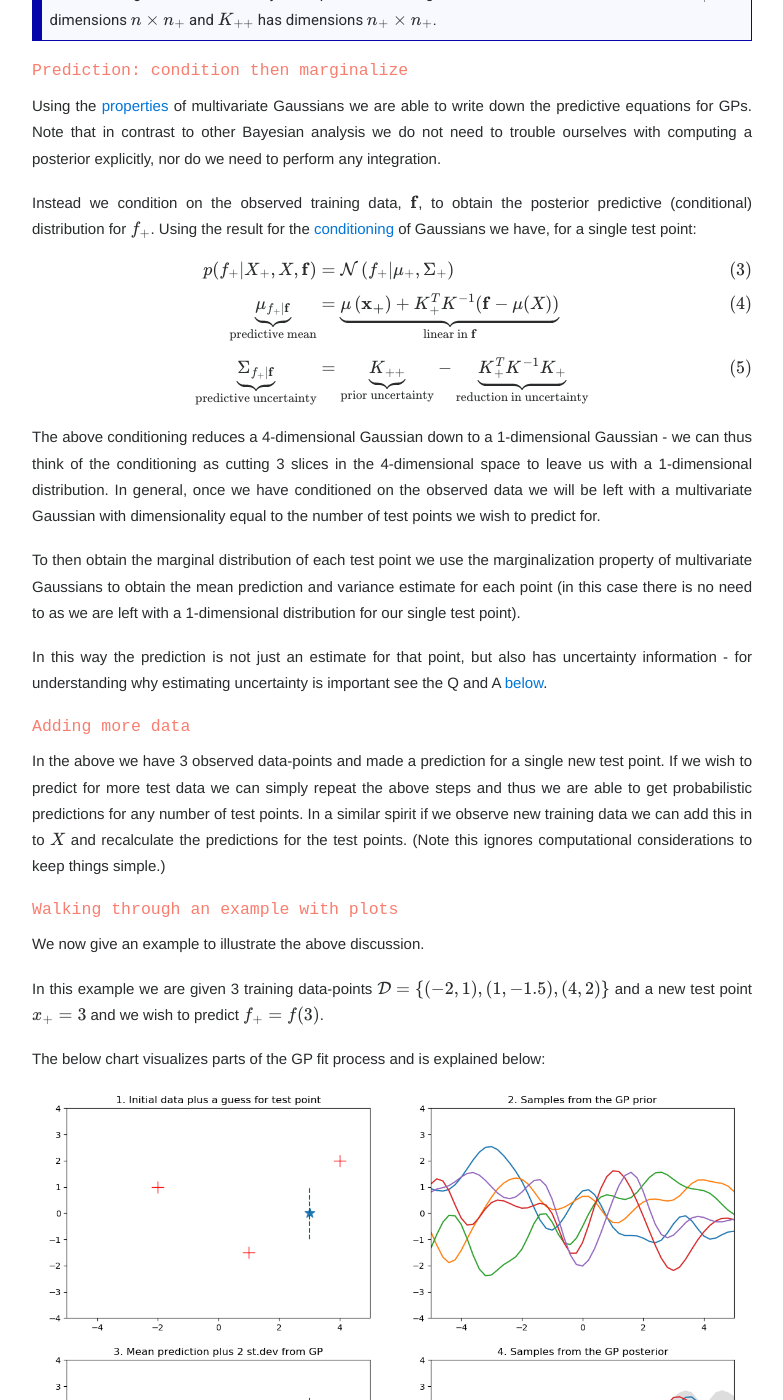
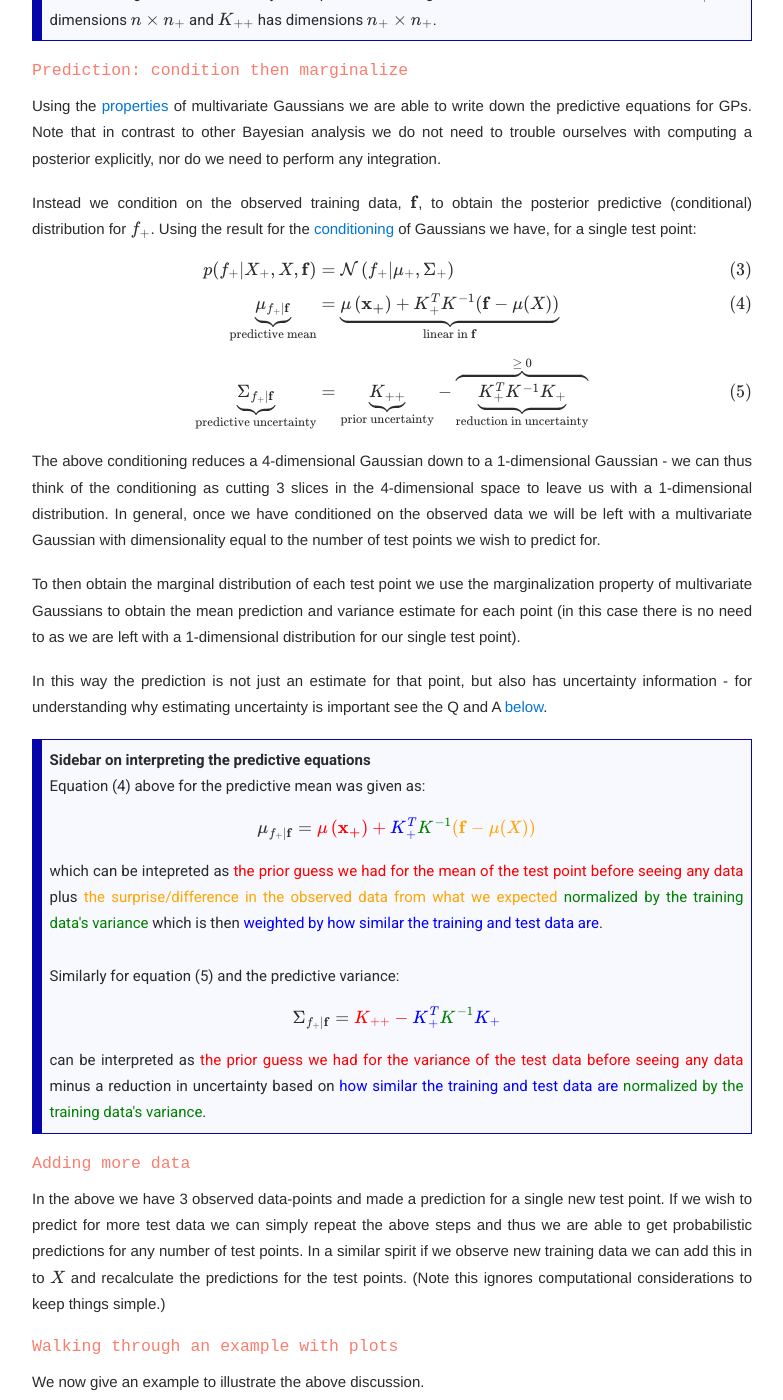
Before and after one commit to maw501/maw501.github.io, a Jekyll site: the page built from posts/_posts/technical/2019-05-08-Gaussian-Processes.md, in a window 1280 px wide and 1400 px high, scrolled down 8405 px. Shown: the whole window, without its empty margins (248-1031 px from the left). Built offline with Jekyll 4.4.1, drawn with Linux system fonts in a browser that asks for light colours; nearby versions of some CDN libraries; some web fonts are replaced; formulas are drawn with MathJax 3; comment, search, counter and statistics services are not loaded.

Commit message:
predictive eqtns

```diff
--- a/posts/_posts/technical/2019-05-08-Gaussian-Processes.md
+++ b/posts/_posts/technical/2019-05-08-Gaussian-Processes.md
@@ -231,7 +231,7 @@ Instead we condition on the observed training data, $\mathbf{f}$, to obtain the
 
 p(f_{+} | X_{+}, X, \mathbf{f}) &= \mathcal{N}\left(f_{+} | \mu_{+}, \Sigma_{+}\right) \tag{3} \\[5pt]
 \underbrace{\mathbf{\mu}_{f_{+} | \mathbf{f}}}_\text{predictive mean} &= \underbrace{\mu\left(\mathbf{x_{+}}\right) + K_{+}^{T} K^{-1}(\mathbf{f} - \mu(X))}_\text{linear in $\mathbf{f}$} \tag{4} \\[5pt]
-\underbrace{\Sigma_{f_{+} | \mathbf{f}}}_\text{predictive uncertainty} &= \underbrace{K_{\\++}}_\text{prior uncertainty} - \underbrace{K_{+}^{T} K^{-1} K_{+}}_\text{reduction in uncertainty} \tag{5}
+\underbrace{\Sigma_{f_{+} | \mathbf{f}}}_\text{predictive uncertainty} &= \underbrace{K_{\\++}}_\text{prior uncertainty} - \overbrace{\underbrace{K_{+}^{T} K^{-1} K_{+}}_\text{reduction in uncertainty}}^\text{$\geq \, 0$} \tag{5}
 \end{align*}
 </div>
 
@@ -240,6 +240,38 @@ The above conditioning reduces a 4-dimensional Gaussian down to a 1-dimensional
 To then obtain the marginal distribution of each test point we use the marginalization property of multivariate Gaussians to obtain the mean prediction and variance estimate for each point (in this case there is no need to as we are left with a 1-dimensional distribution for our single test point).
 
 In this way the prediction is not just an estimate for that point, but also has uncertainty information - for understanding why estimating uncertainty is important see the Q and A [below](#know_uncertainty).
+
+<blockquote class="tip">
+<strong>Sidebar on interpreting the predictive equations</strong>
+<br>
+
+Equation (4) above for the predictive mean was given as:
+
+<div class="math">
+\begin{align*}
+\mathbf{\mu}_{f_{+} | \mathbf{f}} &= \color{red}{\mu\left(\mathbf{x_{+}}\right)} + \color{blue}{K_{+}^{T}} \color{green}{K^{-1}}\color{orange}{(\mathbf{f} - \mu(X)) }
+\end{align*}
+</div>
+
+which can be intepreted as
+<span style="color:red">the prior guess we had for the mean of the test point before seeing any data</span> plus
+<span style="color:orange">the surprise/difference in the observed data from what we expected</span>
+<span style="color:green">normalized by the training data's variance</span> which is then
+<span style="color:blue">weighted by how similar the training and test data are</span>.
+<br>
+<br>
+Similarly for equation (5) and the predictive variance:
+<div class="math">
+\begin{align*}
+\Sigma_{f_{+} | \mathbf{f}} &= \color{red}{K_{\\++}}- \color{blue}{K_{+}^{T}} \color{green}{K^{-1}} \color{blue}{K_{+}}
+\end{align*}
+</div>
+can be interpreted as
+<span style="color:red">the prior guess we had for the variance of the test data before seeing any data</span> minus a reduction in uncertainty based on
+<span style="color:blue">how similar the training and test data are</span>
+<span style="color:green">normalized by the training data's variance</span>.
+
+</blockquote>
 
 ##### Adding more data
 
```
